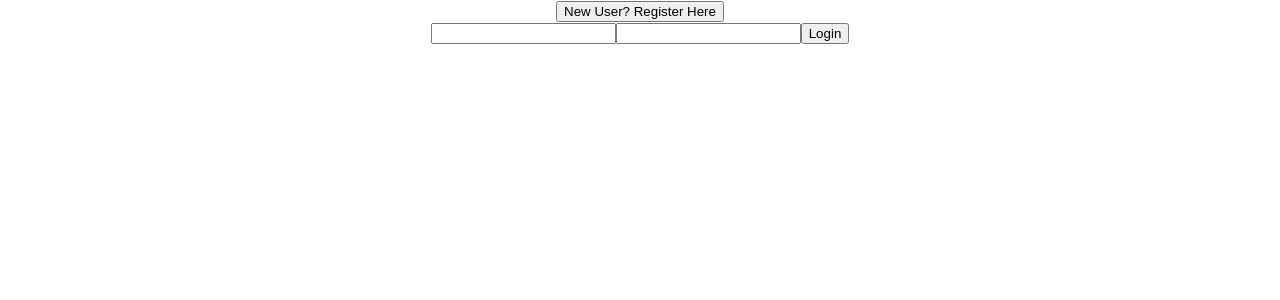
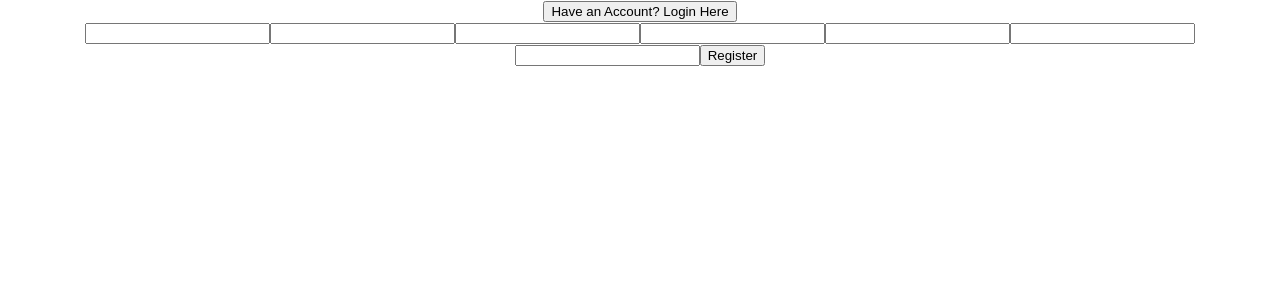
Before and after one commit to gonczarM/Allo-FrontEnd, a React (Create React App) app: page / in a window 1280 px wide. Both pictures are taken after a click on the button "New User? Register Here". Shown: the top 300 px of the page. Built offline with nearby package versions, Linux system fonts and the light colour scheme; no server answers.

Commit message:
register component built

```diff
--- a/src/App.jsx
+++ b/src/App.jsx
@@ -49,6 +49,7 @@ class App extends React.Component {
 	}
 
 	render(){
+		console.log(this.props);
 	  return (
 	    <div className="App">
 	      { this.state.loggedIn ?
--- a/src/AuthGateway/AuthGateway.jsx
+++ b/src/AuthGateway/AuthGateway.jsx
@@ -1,5 +1,5 @@
 import React, {Component} from 'react'
-// import Register from './Register/Register'
+import Register from './Register/Register'
 import Login from './Login/Login'
 
 class AuthGateway extends Component{
@@ -18,15 +18,15 @@ class AuthGateway extends Component{
 
 	render(){
 		return(
-			// <div>
-				// { this.state.login ?
+			<div>
+				{ this.state.login ?
 					<Login handleLogin={this.props.handleLogin} toggleLogin={this.toggleLogin}>
 					</Login>
-					// :
-					// <Register handleRegister={this.props.handleRegister} toggleLogin={this.toggleLogin}>
-					// </Register>
-				// }
-			// </div>
+					:
+					<Register handleRegister={this.props.handleRegister} toggleLogin={this.toggleLogin}>
+					</Register>
+				}
+			</div>
 		)
 	}
 }
--- a/src/AuthGateway/Register/Register.jsx
+++ b/src/AuthGateway/Register/Register.jsx
@@ -1 +1,34 @@
-Register.jsx
+import React, {useState} from 'react'
+
+function Register({toggleLogin, handleRegister}){
+	const [username, setUsername] = useState(null)
+	const [password, setPassword] = useState(null)
+	const [language, setLanguage] = useState(null)
+	const [location, setLocation] = useState(null)
+	const [about, setAbout] = useState(null)
+	const [first_name, setFirstName] = useState(null)
+	const [last_name, setLastName] = useState(null)
+
+	return(
+		<div>
+			<button onClick={toggleLogin}>
+			Have an Account? Login Here
+			</button>
+			<form onSubmit={(event) => {
+				event.preventDefault()
+				handleRegister({username, password, language, location, about, first_name, last_name})
+			}}>
+				<input type='text' onChange={e => setUsername(e.target.value)}/>
+				<input type='password' onChange={e => setPassword(e.target.value)}/>
+				<input type='text' onChange={e => setLanguage(e.target.value)}/>
+				<input type='text' onChange={e => setLocation(e.target.value)}/>
+				<input type='text' onChange={e => setAbout(e.target.value)}/>
+				<input type='text' onChange={e => setFirstName(e.target.value)}/>
+				<input type='text' onChange={e => setLastName(e.target.value)}/>
+				<button value='Register'>Register</button>
+			</form>
+		</div>
+	)
+}
+
+export default Register
--- a/src/Conversation/Conversation.jsx
+++ b/src/Conversation/Conversation.jsx
@@ -42,8 +42,8 @@ class Conversation extends Component{
 		console.log(parsedResponse);
 		if(parsedResponse.status === 200){
 			this.setState({
-			messages: [...this.state.messages, parsedResponse.message]
-		})
+				messages: [...this.state.messages, parsedResponse.message]
+			})
 		}
 	}
 
--- a/src/Conversation/NewMessage/NewMessage.jsx
+++ b/src/Conversation/NewMessage/NewMessage.jsx
@@ -1,10 +1,12 @@
 import React, {useState} from 'react'
+import openSocket from 'socket.io-client'
+export const socket = openSocket('http://localhost:9021')
 
 const NewMessage = ({createMessage}) => {
 	const [text, setText] = useState("")
-
 	return <form onSubmit={(e) => {
 		e.preventDefault()
+		// socket.emit("chat message", val({text}))
 		createMessage({text})
 	}}>
 		<input type='textarea' onChange={e => setText(e.target.value)}/>
--- a/src/index.js
+++ b/src/index.js
@@ -8,6 +8,11 @@ export const socket = openSocket('http://localhost:9021')
 
 ReactDOM.render(<App />, document.getElementById('root'));
 
+socket.on('message', (m) => {
+	console.log("we got this from the server:");
+	console.log(m);
+})
+
 // If you want your app to work offline and load faster, you can change
 // unregister() to register() below. Note this comes with some pitfalls.
 // Learn more about service workers: https://bit.ly/CRA-PWA
```
Also changed, not shown: 1 other file (tests, documents, lock files or other folders).
